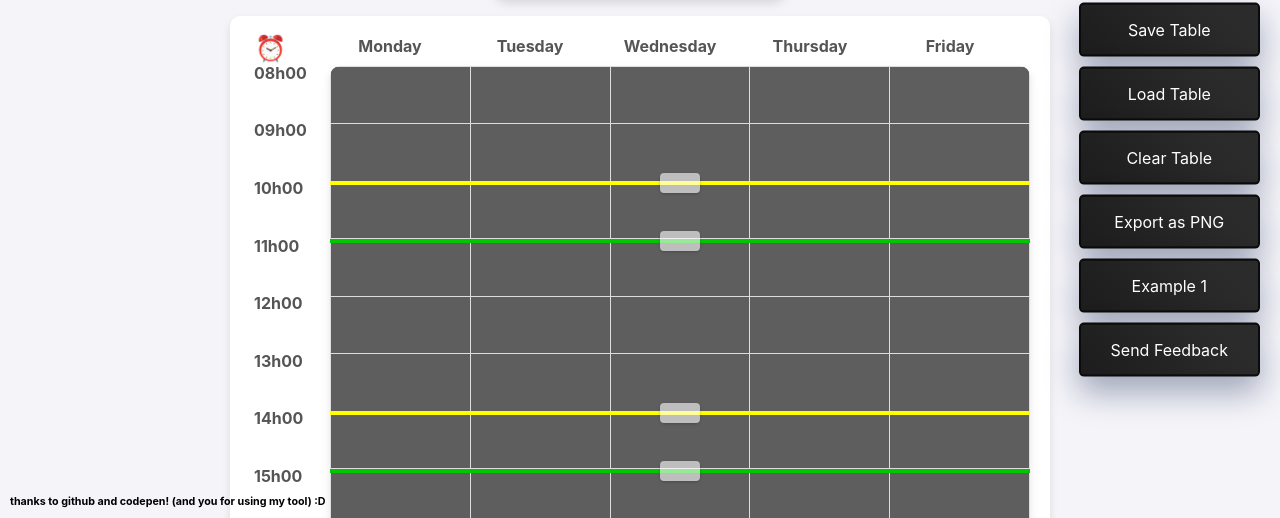
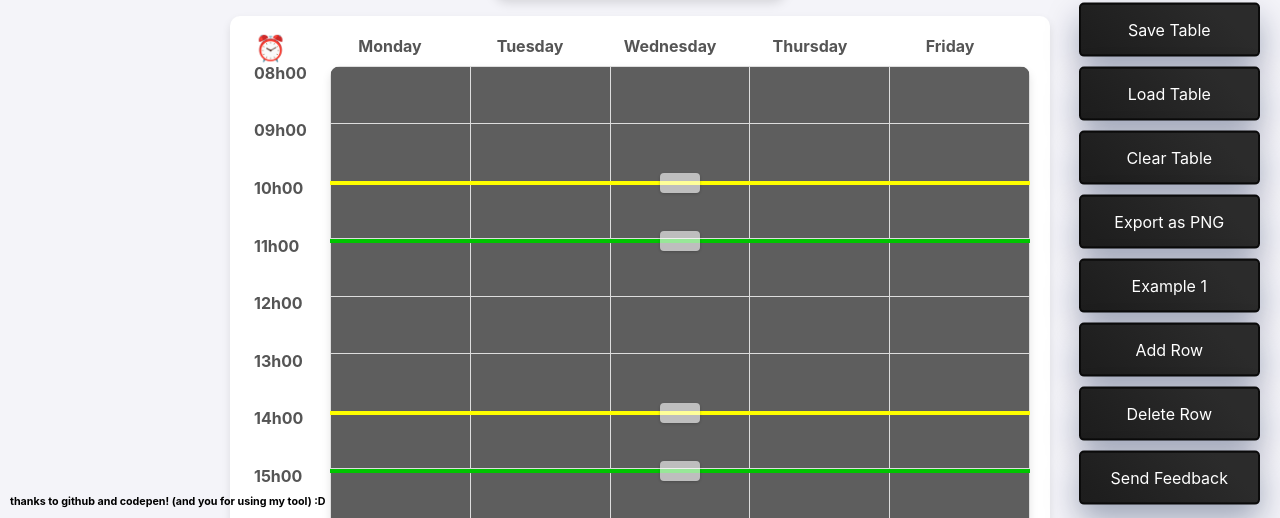
Before and after one commit to TCMFatbird/Ideal-Schedule, a plain HTML site: page index.html in a window 1280 px wide. Shown: the part 282-800 px from the top of the page. Drawn offline with nearby package versions, Linux system fonts and the light colour scheme.

Commit message:
Update index.html

```diff
--- a/index.html
+++ b/index.html
@@ -76,6 +76,8 @@
         <button id="clearButton">Clear Table</button>
         <button id="exportButton">Export as PNG</button>
         <button id="exampleButton">Example 1</button>
+    <button id="addRowButton">Add Row</button>
+    <button id="deleteRowButton">Delete Row</button>
         <button id="feedbackButton">Send Feedback</button>
 
         <div id="feedbackForm" style="display: none; position: fixed; top: 50%; left: 0; transform: translateY(-50%); background-color: white; padding: 20px; border: 1px solid #ccc; border-radius: 8px; box-shadow: 0 4px 8px rgba(0, 0, 0, 0.1);">
```
